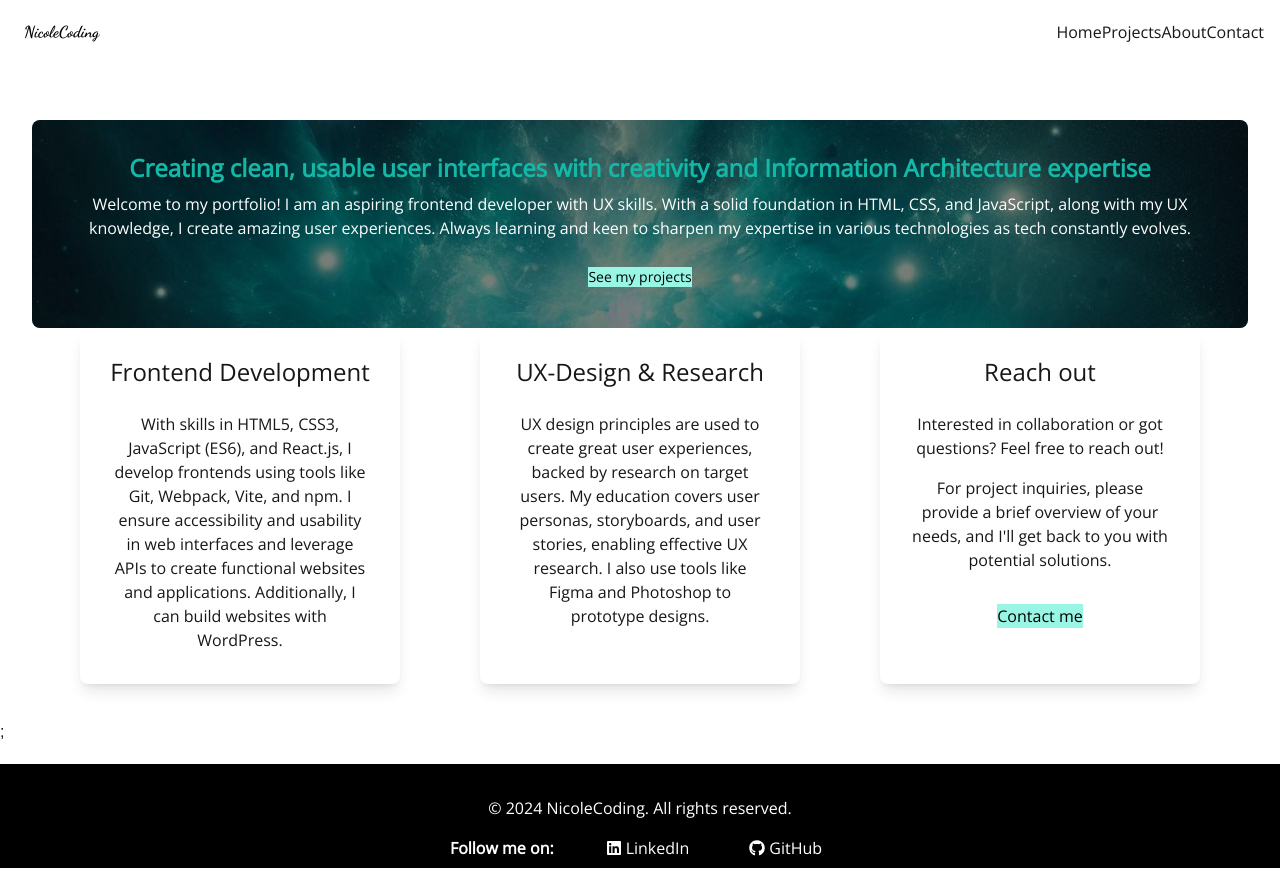
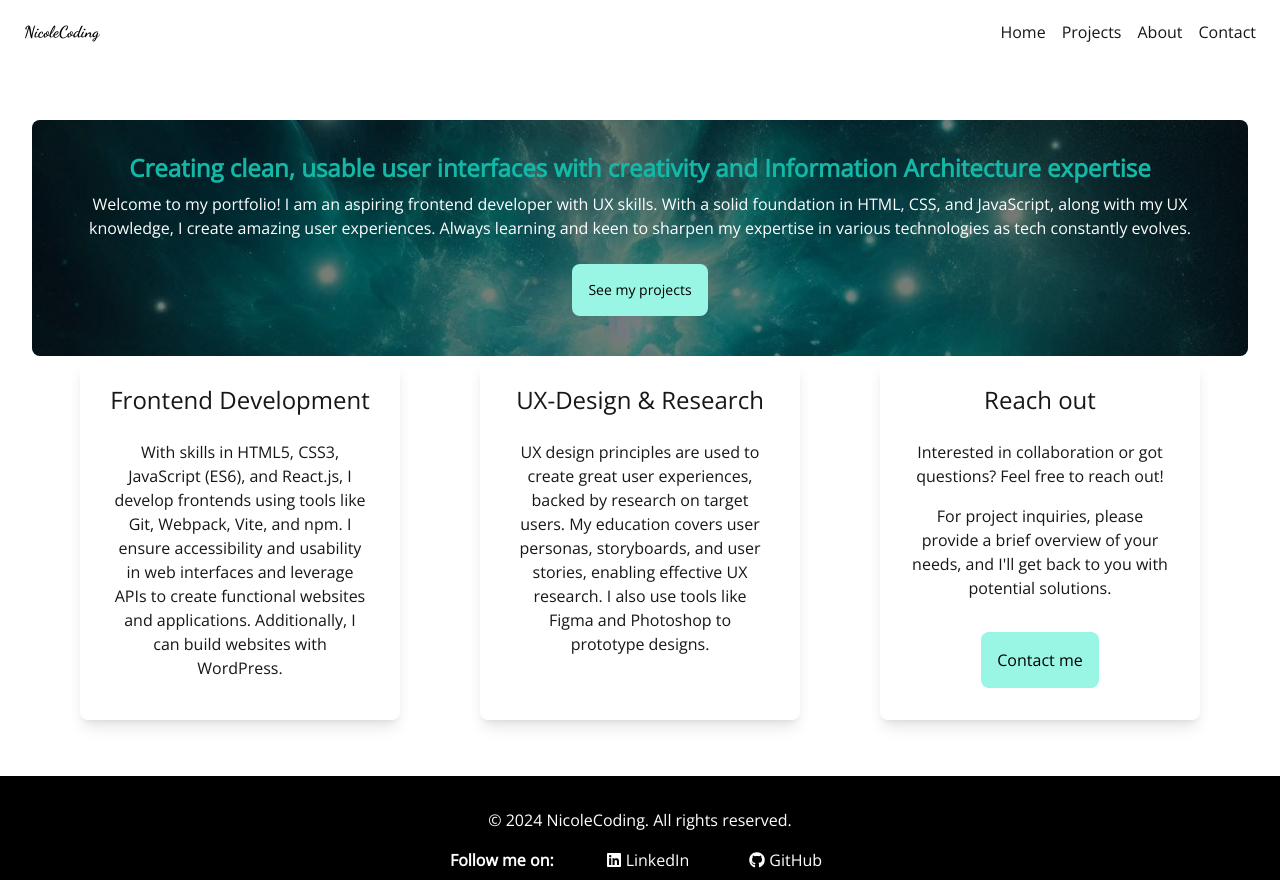
Before and after one commit to NicoleCoding/portfolio-next, a Next.js app: page / in a window 1280 px wide. Built offline with nearby package versions, Linux system fonts and the light colour scheme.

Commit message:
- Installed swiper for project carousel - Project carousel is work in progress - Adjust width of input and button in form - Adjusted nav (hover color and padding)

```diff
--- a/components/Form.jsx
+++ b/components/Form.jsx
@@ -47,7 +47,7 @@ export default function ContactForm() {
 
     return (
         <motion.form
-            className="bg-contact-form-background bg-no-repeat bg-cover max-w-md mx-auto p-10 rounded-lg"
+            className="flex flex-col items-center bg-contact-form-background bg-no-repeat bg-cover max-w-md mx-auto p-10 rounded-lg"
             onSubmit={handleSubmit}
             initial={{ opacity: 0, x: -20 }}
             animate={{ opacity: 1, x: 0 }}
@@ -78,7 +78,7 @@ export default function ContactForm() {
                 rows={10}
                 required
             />
-            <Button className="bg-teal-200 w-11/12" type="submit" text="Submit"></Button>
+            <Button className="bg-teal-200 w-11/12 p-2 rounded" type="submit" text="Submit"></Button>
             <p>{status}</p>
         </motion.form>
     );
--- a/components/Input.jsx
+++ b/components/Input.jsx
@@ -1,6 +1,6 @@
 export default function Input({ label, type = "text", name, value, onChange, placeholder, rows, ...props}) {
     return (
-        <div className="max-w-md mx-auto p-4">
+        <div className="w-full mx-auto p-4">
             {label && <label className="text-gray-700 text-sm font-bold max-w-md mx-auto" htmlFor={name}>{label}</label>}
             {type === "textarea" ? (
                 <textarea
--- a/components/Nav.jsx
+++ b/components/Nav.jsx
@@ -11,10 +11,10 @@ export default function Nav() {
                 <Hamburger toggled={isOpen} toggle={setOpen}/>
             </div>
             <ul className={`flex flex-col md:flex-row md:items-center justify-end transition-transform duration-300 ${isOpen ? "block" : "hidden"} md:flex`}>
-                <li className="mb-2 md:mb-0"><Link href="/">Home</Link></li>
-                <li className="mb-2 md:mb-0"><Link  href="/projects">Projects</Link></li>
-                <li className="mb-2 md:mb-0"><Link  href="/about">About</Link></li>
-                <li className="mb-2 md:mb-0"><Link  href="/contact">Contact</Link></li>
+                <li className="mb-2 md:mb-0 p-2 hover:text-teal-500"><Link href="/">Home</Link></li>
+                <li className="mb-2 md:mb-0 p-2 hover:text-teal-500"><Link  href="/projects">Projects</Link></li>
+                <li className="mb-2 md:mb-0 p-2 hover:text-teal-500"><Link  href="/about">About</Link></li>
+                <li className="mb-2 md:mb-0 p-2 hover:text-teal-500"><Link  href="/contact">Contact</Link></li>
             </ul>
         </nav>
 
--- a/components/ProjectCarousel.jsx
+++ b/components/ProjectCarousel.jsx
@@ -1,58 +1,42 @@
-import "slick-carousel/slick/slick.css";
-import "slick-carousel/slick/slick-theme.css";
-import Slider from "react-slick";
-import Link from "next/link";
-import Button from "./Button";
+import { Swiper, SwiperSlide } from "swiper/react";
+import "swiper/css";
+import "swiper/css/navigation"; // Import navigation styles if needed
+import "swiper/css/pagination"; // Import pagination styles if needed
+import Link from 'next/link';
+import Button from './Button';
 
-const projects = [{
-    id: "1",
-    title: "Hotel booking application - Palm Booking Agency",
-    projectImage: "/prototype-hotel-app.PNG"
-},
-{
-    id: "2",
-    title: "Informative application about climate change - KlimatKoll",
-    projectImage: "/prototype-climate-app.PNG"
-},
-{
-    id: "3",
-    title: "Library App - BookVault",
-    projectImage: "/library-app-img.PNG"
-
+export default function ProjectCarousel({ projects }) {
+    if (!projects || !projects.length) {
+        return <p>No projects available.</p>; // Fallback message when no projects
     }
-];
-
-
-export default function ProjectCarousel() {
-    const settings = {
-        dots: true,
-        infinite: true,
-        speed: 700,
-        slidesToShow: 1,
-        slidesToScroll: 1,
-        autoplay: true,
-        autoplaySpeed: 3000,
-        arrows: true,
-    };
 
     return (
-        <div className="w-4/5 mx-auto pb-10">
-            <Slider {...settings}>
+        <Swiper
+            spaceBetween={30}
+            slidesPerView={1}
+            navigation
+            pagination={{ clickable: true }}
+        >
             {projects.map(project => (
-                    <div key={project.id} className="text-center">
+                <SwiperSlide key={project.id}>
+                    <div className="text-center">
                         <h3 className="mb-2 p-2 text-2xl font-semibold">{project.title}</h3>
-                        <img src={project.projectImage} alt={project.title} width="1000rem" className="mx-auto p-2"
+                        <img
+                            src={project.projectImage}
+                            alt={project.title}
+                            width="1000rem"
+                            className="mx-auto p-2"
                             onError={(e) => {
                                 console.error('Image failed to load:', project.projectImage);
                                 e.target.style.display = 'none'; // Hide broken image
                             }}
                         />
-                        <Link href={`/projects/${project.id}`} className="py-1 px-2 text-black hover:text-teal-500">
-                            <Button className="bg-teal-200 m-2" text="View project details"></Button>
+                        <Link href={`/projects/${project.id}`}>
+                            <Button className="bg-teal-200 m-2" text="View project details" />
                         </Link>
                     </div>
+                </SwiperSlide>
             ))}
-            </Slider>
-        </div>
-    )
+        </Swiper>
+    );
 }
--- a/package.json
+++ b/package.json
@@ -16,8 +16,7 @@
     "react": "^18.3.1",
     "react-dom": "^18.3.1",
     "react-icons": "^5.3.0",
-    "react-slick": "^0.30.2",
-    "slick-carousel": "^1.8.1"
+    "swiper": "^11.1.14"
   },
   "devDependencies": {
     "eslint": "^8",
--- a/pages/_app.js
+++ b/pages/_app.js
@@ -7,7 +7,7 @@ export default function App({ Component, pageProps }) {
     <div className="min-h-screen flex flex-col w-full">
     <Header />
      <main className="flex-grow pt-6 px-4 md:px-0 py-0">
-      <Component {...pageProps} />;
+      <Component {...pageProps} />
      </main>
     <Footer />
     </div>
--- a/pages/index.js
+++ b/pages/index.js
@@ -18,7 +18,7 @@ export default function Home() {
         </p>
     <Link href="/projects">
         <div className="py-2 px-4 text-black hover:text-teal-500 mt-4">
-        <Button className="bg-teal-200 text-xs sm:text-sm" text="See my projects"></Button>
+        <Button className="bg-teal-200 text-xs sm:text-sm p-4 rounded-lg" text="See my projects"></Button>
         </div>
     </Link>
         </div>
@@ -44,7 +44,7 @@ export default function Home() {
             <p className="p-2 m-0">For project inquiries, please provide a brief overview of your needs, and I'll get back to you with potential solutions.</p>
             <Link href="/contact">
                 <div className="py-2 px-4 text-black hover:text-teal-500 mt-4">
-                <Button className="bg-teal-200" text="Contact me"></Button>
+                <Button className="bg-teal-200 p-4 rounded-lg" text="Contact me"></Button>
                 </div>
             </Link>
         </section>
@@ -52,5 +52,5 @@ export default function Home() {
 
 
 </section>
-  );
+  )
 }
--- a/styles/globals.css
+++ b/styles/globals.css
@@ -48,3 +48,14 @@ html, body {
   width: 100%;
   overflow-x: hidden;
 }
+
+body {
+  margin: 0;
+  padding: 0;
+  display: flex;
+  place-items: center;
+  min-width: 320px;
+  min-height: 100vh;
+  text-align: center;
+
+}
```
Also changed, not shown: 1 other file (tests, documents, lock files or other folders). Lines whose indentation alone changed are shown as unchanged.
